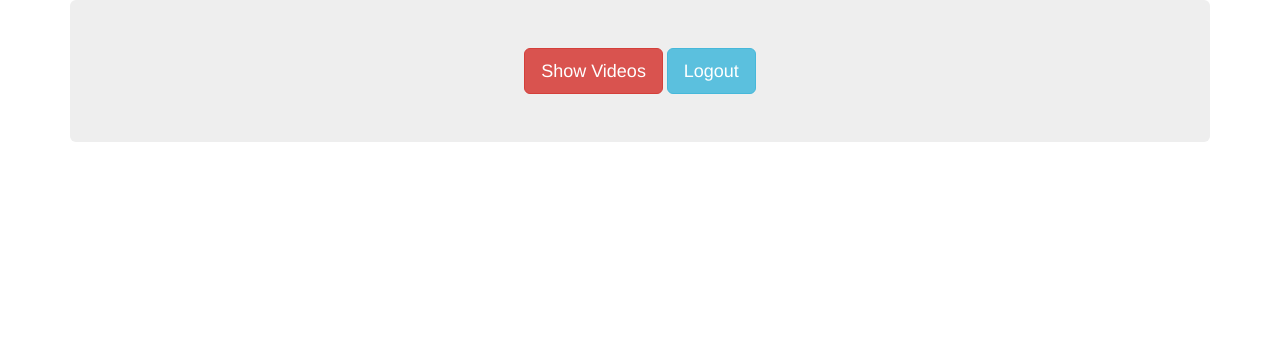
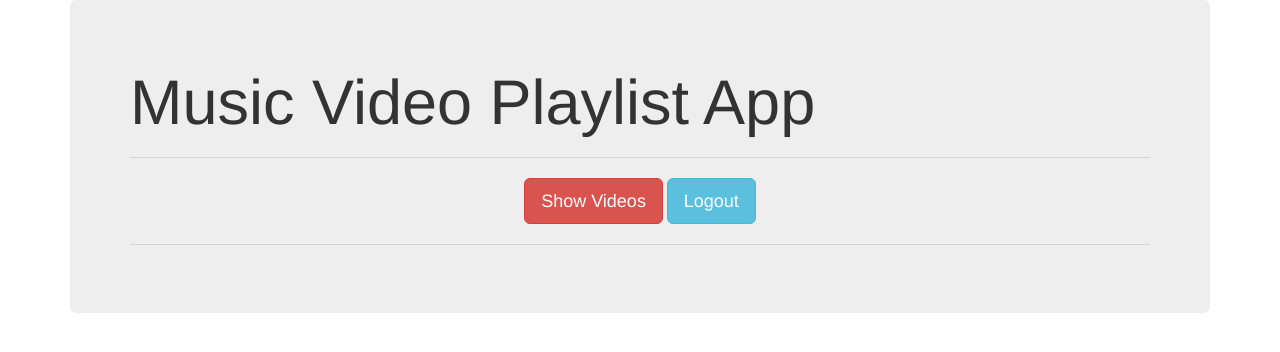
Before and after one commit to hhaddock/final_project, a PHP site: page /views/homePage.php in a window 1280 px wide. Shown: the top 352 px of the page. Run offline with PHP 8.4, Linux system fonts and the light colour scheme; the visitor is signed in with stand-in values (Sample User, id 1); some libraries are stand-ins or nearby versions.

Commit message:
front end

```diff
--- a/views/homePage.php
+++ b/views/homePage.php
@@ -12,10 +12,13 @@
     <?php if(isset($_SESSION['loggedin'])){ ?>
       <div class="container">
         <div class="jumbotron">
+          <h1>Music Video Playlist App</h1>
+          <hr>
           <div id="navBar" class="text-center form-inline">
             <input type="button" class="btn btn-lg btn-danger" id="showVideos" value="Show Videos">
             <input type="button" class="btn btn-lg btn-info" value="Logout" onclick="location.href='http://ec2-35-164-57-153.us-west-2.compute.amazonaws.com/final_project/statics/php/logout.php'">
           </div>
+          <hr>
           <div id="videoDiv" class="text-center">
 
           </div>
```
